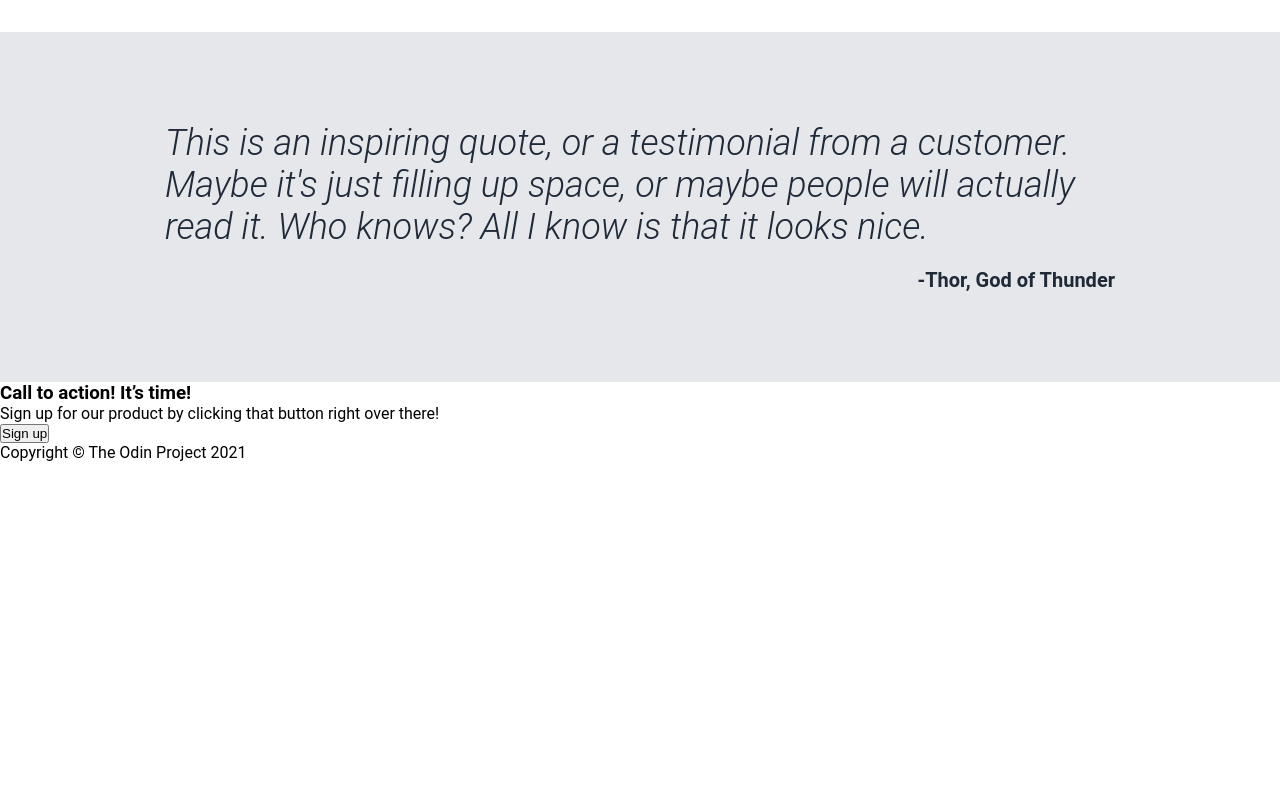
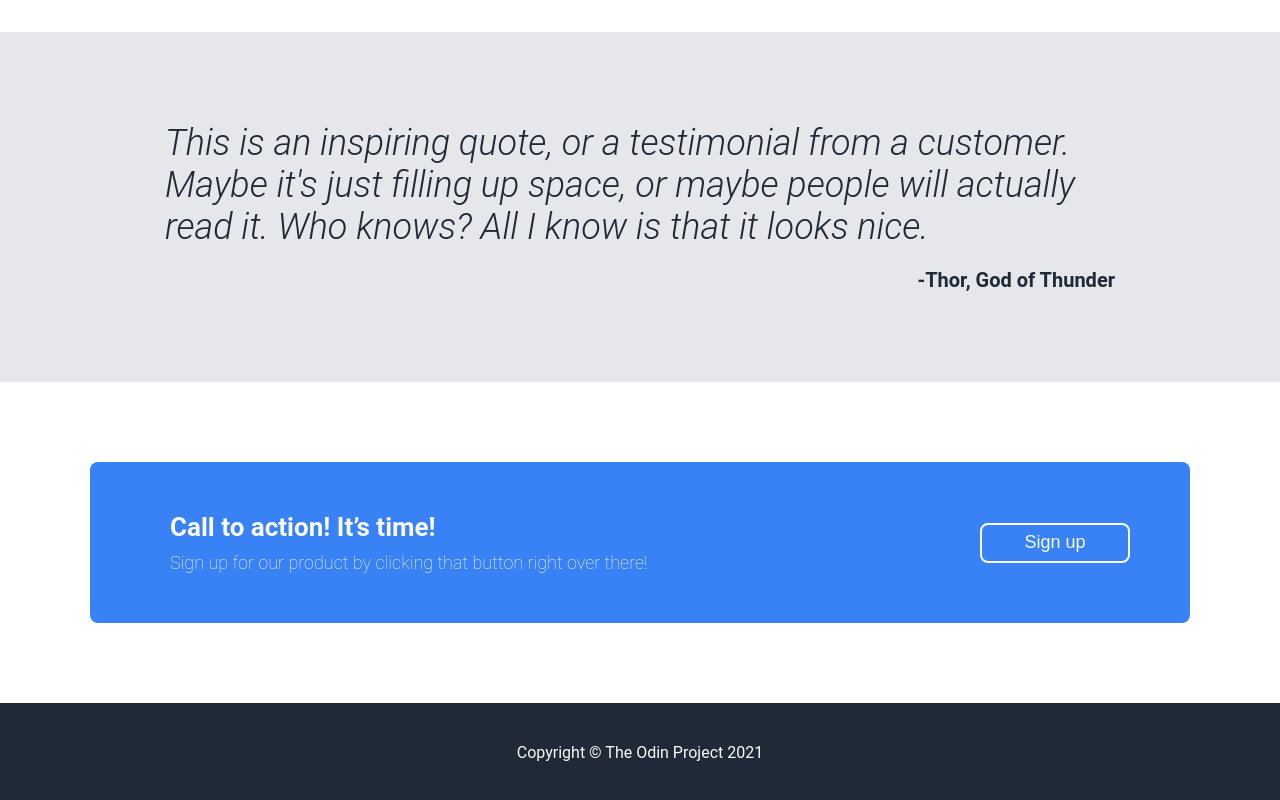
Before and after one commit to Birdie-1/css-landing-page, a plain HTML site: page index.html in a window 1280 px wide. Shown: the part 979-1779 px from the top of the page. Before the commit the page ends 1441 px from the top, so only its background shows below. Drawn offline with Linux system fonts and the light colour scheme.

Commit message:
add styling to cta secton and footer and we're done for now

```diff
--- a/index.html
+++ b/index.html
@@ -79,7 +79,7 @@
                 <h3>Call to action! It’s time!</h3>
                 <p>Sign up for our product by clicking that button right over there!</p>
             </div>
-            <button>Sign up</button>
+            <button class="cta-button">Sign up</button>
         </div>
     </section>
 
--- a/styles.css
+++ b/styles.css
@@ -144,3 +144,63 @@ body {
     font-weight: 600;
     text-align: right;
 }
+
+.cta {
+    display: flex;
+    justify-content: center;
+    align-items: center;
+    padding: 80px 20px;
+}
+
+.cta-container {
+    max-width: 1100px;
+    width: 100%;
+    padding: 30px 60px;
+    background-color: #3882F6;
+    border-radius: 8px;
+    display: flex;
+}
+
+.cta-text {
+    color: #f9faf8;
+    padding: 20px;
+    display: flex;
+    flex-direction: column;
+    gap: 10px;
+    flex: 1;
+}
+
+.cta-text h3 {
+    font-size: 26px;
+    font-weight: 700;
+}
+
+.cta-text p {
+    font-size: 18px;
+    font-weight: 200;
+}
+
+.cta-button {
+    padding: 5px;
+    font-size: 18px;
+    width: 150px;
+    height: 40px;
+    background-color: #3882F6;
+    color: #f9faf8;
+    cursor: pointer;
+    border-radius: 8px;
+    border: 2px solid #f9faf8;
+    align-self: center;
+}
+
+.cta-button:hover {
+    background-color: #2563EB;
+    border: 2px solid #E5E7EB;
+}
+
+.footer {
+    background-color: #1F2937;
+    padding: 40px 20px;
+    text-align: center;
+    color: #f9faf8;
+}
```
